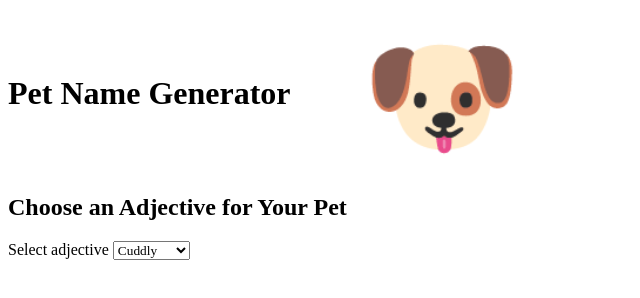
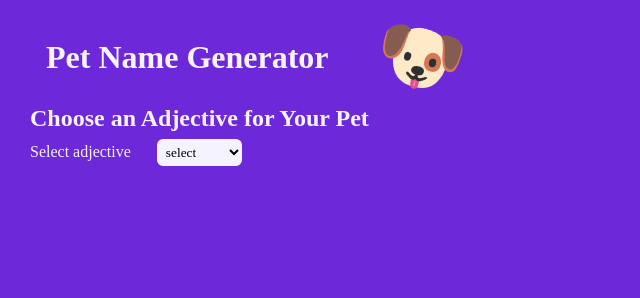
Before and after one commit to jassakoch/pet-name-generator, a plain HTML site: page index.html in a window 1280 px wide. Shown: the whole page, without its empty margins (0-640 px from the left). Drawn offline with Linux system fonts and the light colour scheme; a web font is replaced by a local one.

Commit message:
Added css styling

```diff
--- a/index.html
+++ b/index.html
@@ -13,12 +13,15 @@
 </head>
 
 <body>
-    <h1>Pet Name Generator
-        <span class="main-pet-emoji">🐶</span>
-    </h1>
+    <div class="title-container">
+        <h1>Pet Name Generator </h1>
+            <span class="main-pet-emoji">🐶</span>
+
+    </div>
     <h2>Choose an Adjective for Your Pet</h2>
     <label for="pet-adjective">Select adjective</label>
     <select name="pet-adjective" id="pet-adjective">
+        <option value="select" selected>select</option>
         <option value="cuddly">Cuddly</option>
         <option value="loving">Loving</option>
         <option value="playful">Playful</option>
--- a/style.css
+++ b/style.css
@@ -3,10 +3,45 @@
 *::after {
     box-sizing: border-box;
     font-family: "Sour Gummy", serif;
+    background: #6D28D9;
+    color: #F5F3FF;
+    margin: 5px 10px 0 10px;
 }
 
 .main-pet-emoji {
-    font-size: 4em;
+    font-size: 4.5em;
     margin-left: 0.5em;
     vertical-align: middle;
+    transform: rotate(15deg);
 }
+
+.title-container {
+    display: flex;
+    align-items: center;
+    flex-direction: row;
+}
+
+.title-container h1 {
+    font-size: 2em;
+    margin-left: 0.5em;
+}
+
+select {
+    border : 2px solid #6D28D9;
+    border-radius: 8px;
+    padding: 5px;
+    color: #000;
+    background-color: #F5F3FF;
+
+}
+
+@media(max-width: 600px) {
+    .title-container {
+        flex-direction: row;
+    }
+
+    .main-pet-emoji {
+        font-size: 3.5em;
+        margin-left: 0.5em;
+    }
+}
```
